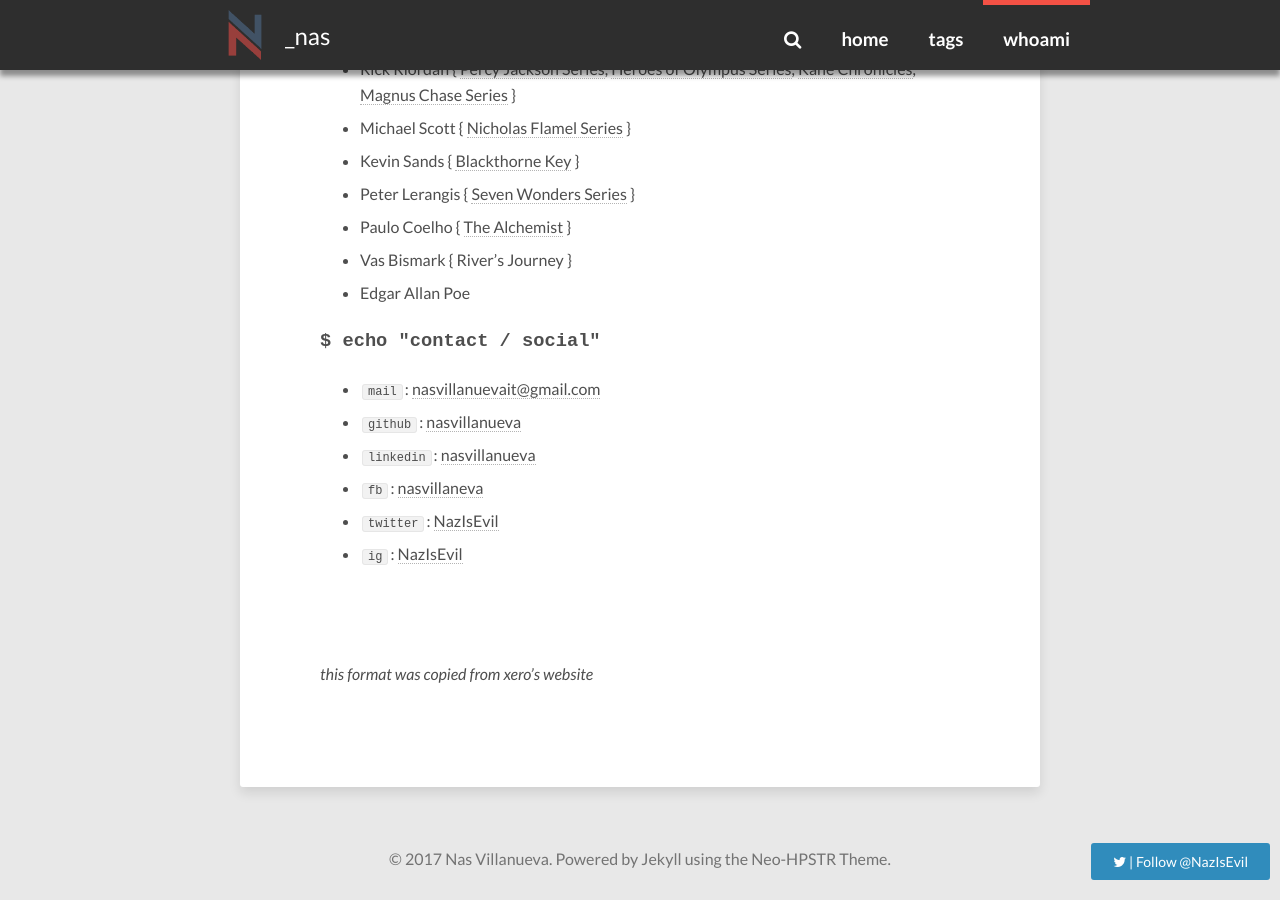
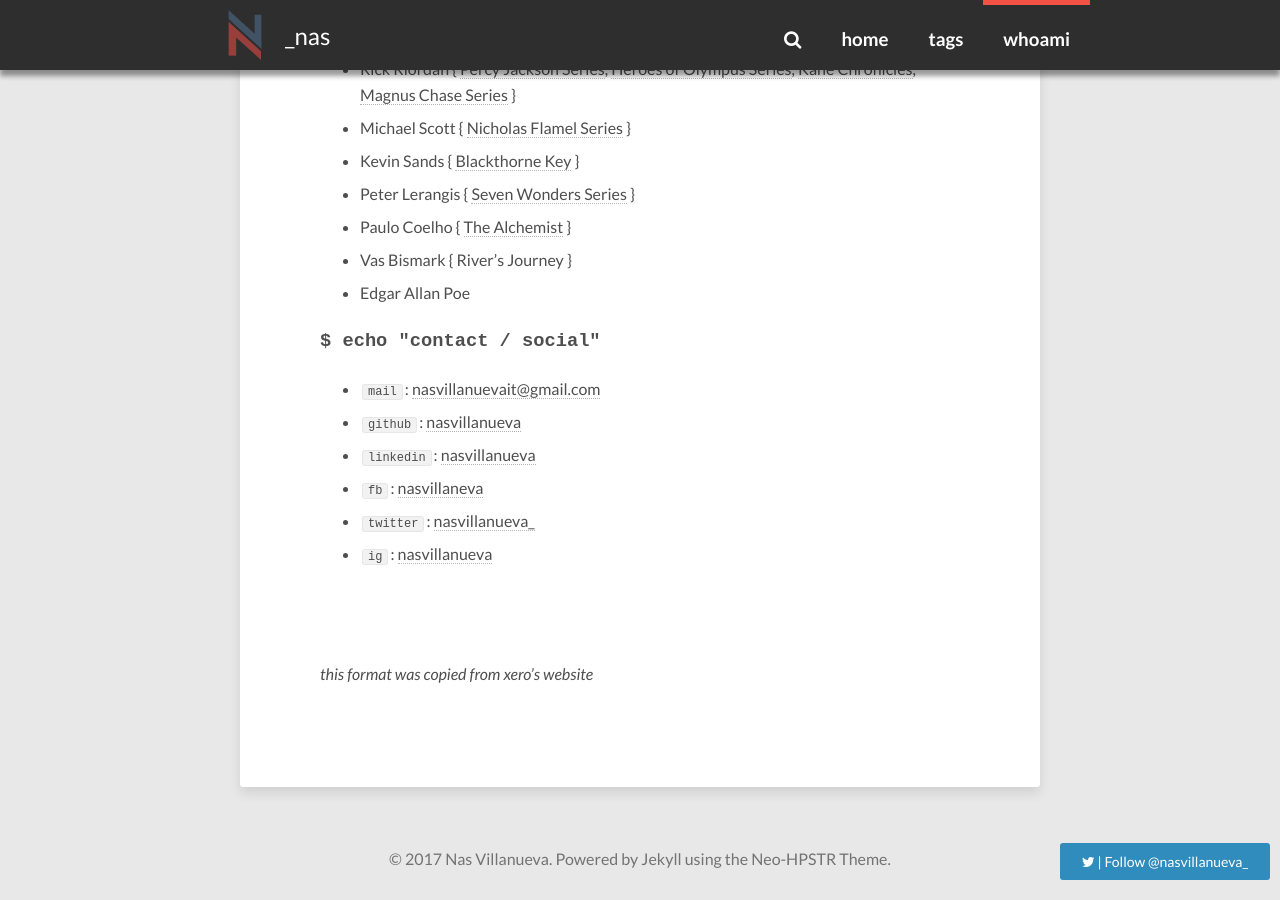
Before and after one commit to nasvillanueva/nasvillanueva.github.io, a Jekyll site: the page built from whoami.md, in a window 1280 px wide and 900 px high, scrolled down 1231 px. Built offline with Jekyll 4.4.1, drawn with Linux system fonts in a browser that asks for light colours; nearby versions of some CDN libraries; comment, search, counter and statistics services are not loaded.

Commit message:
Updated config.yml and whoami.md

```diff
--- a/_config.yml
+++ b/_config.yml
@@ -31,7 +31,7 @@
   avatar:         images/avatar.jpg
   email:          nasvillanuevait@gmail.com
   # Twitter nick for use in Twitter cards and follow button.
-  twitter: NazIsEvil # if no twitter in this config, the twitter follow button will be removed
+  twitter: nasvillanueva_  # if no twitter in this config, the twitter follow button will be removed
   # GitHub nick for use in follow button in author block.
   github: nasvillanueva
 
--- a/whoami.md
+++ b/whoami.md
@@ -44,8 +44,8 @@
 - `github`: [nasvillanueva](https://github.com/nasvillanueva)
 - `linkedin`: [nasvillanueva](https://www.linkedin.com/in/nasvillanueva/)
 - `fb`: [nasvillaneva](https://fb.com/nasvillanueva)
-- `twitter`: [NazIsEvil](https://twitter.com/NazIsEvil)
-- `ig`: [NazIsEvil](https://www.instagram.com/nazisevil/)
+- `twitter`: [nasvillanueva_](https://twitter.com/nasvillanueva_)
+- `ig`: [nasvillanueva](https://www.instagram.com/nasvillanueva/)
 
 
 
```
